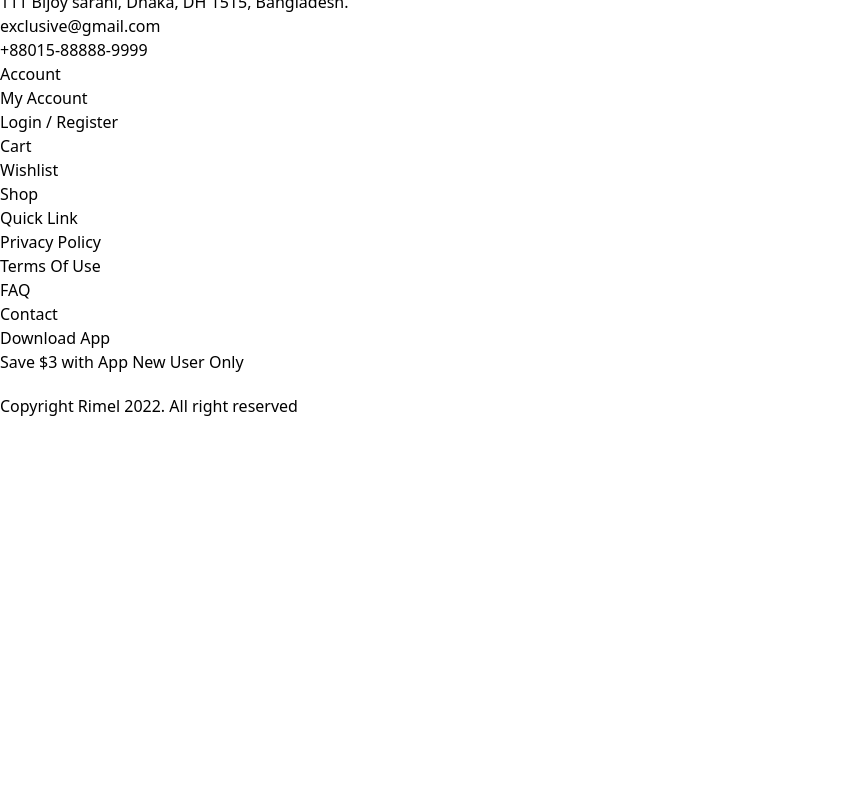
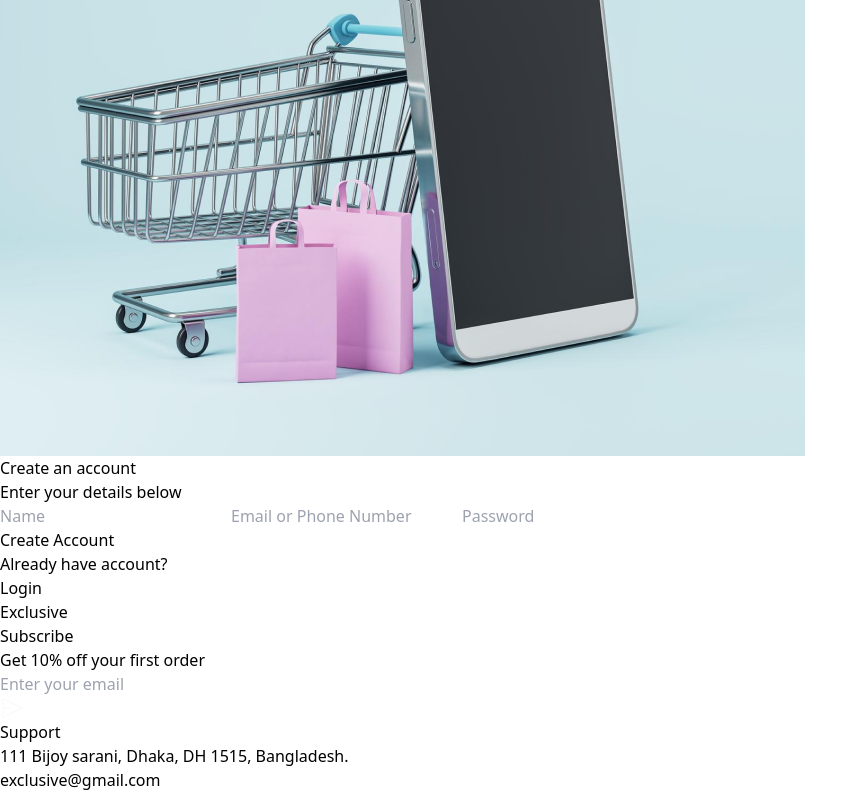
Before and after one commit to Legimmort82/E-Commerce-Website, a React (Vite) app in the folder E-Commerce-Website/: page /signUp in a window 1280 px wide. Shown: the part 782-1578 px from the top of the page, without its empty margins (0-868 px from the left). Before the commit the page ends 1200 px from the top, so only its background shows below. Built offline with nearby package versions, Linux system fonts and the light colour scheme.

Commit message:
SignIn & SignUp Done!!!

```diff
--- a/E-Commerce-Website/src/components/Button.jsx
+++ b/E-Commerce-Website/src/components/Button.jsx
@@ -4,7 +4,7 @@ const Button = ({ children, onClick, paint, size,text="black" }) => {
     md: "w-24",
     lg: "px-12 py-4",
     xl: "w-44",
-    xxl: "w-56",
+    xxl: "py-4 w-[80%]",
     xxxl: "px-12 py-4",
   };
   const colors = {
--- a/E-Commerce-Website/src/pages/Page13.jsx
+++ b/E-Commerce-Website/src/pages/ProductDetails.jsx
@@ -17,7 +17,7 @@ import Delivery from "@/components/Delivery";
 import deliveryone from "@/assets/icons/icon-delivery.svg";
 import Iconreturn from "@/assets/icons/Icon-return.svg";
 
-const Page13 = () => {
+const ProductDetails = () => {
   return (
     <div className="w-[1170px] my-0 mx-auto">
 
@@ -114,4 +114,4 @@ const Page13 = () => {
   );
 };
 
-export default Page13;
+export default ProductDetails;
--- /dev/null
+++ b/E-Commerce-Website/src/pages/SignIn.jsx
@@ -0,0 +1,40 @@
+import signIn from "@/assets/icons/login.png";
+import Button from "@/components/Button";
+import { Link } from "react-router-dom";
+
+const SignIn = () => {
+  return (
+    <div className="flex gap-[129px] pt-[60px] pb-[140px] items-center">
+      <img src={signIn} alt="" className="w-[700px] h-[500px]" />
+      <div>
+        <p className="text-3xl font-medium mb-6">Log in to Exclusive</p>
+        <p className="mb-12">Enter your details below</p>
+        <div className="flex flex-col gap-10 mb-10">
+          <input
+            type="text"
+            placeholder="Email or Phone Number"
+            className="w-[300px] border-b-2 py-2 outline-none px-1"
+          />
+          <input
+            type="text"
+            placeholder="Password"
+            className="w-[300px] border-b-2 py-2 outline-none px-1"
+          />
+        </div>
+        <div className="w-full flex justify-center">
+          <Button paint="red" size="xxl">
+            Login
+          </Button>
+        </div>
+        <div className="flex gap-4 mt-8 px-10">
+          <p>Don't have an account?</p>
+          <Link to="/signUp">
+            <p>SignUp</p>
+          </Link>
+        </div>
+      </div>
+    </div>
+  );
+};
+
+export default SignIn;
--- /dev/null
+++ b/E-Commerce-Website/src/pages/SingUp.jsx
@@ -0,0 +1,44 @@
+import signUp from "@/assets/icons/login.png";
+import Button from "@/components/Button";
+import { Link } from "react-router-dom";
+const SingUp = () => {
+  return (
+    <div className="flex gap-[129px] pt-[60px] pb-[140px] items-center">
+      <img src={signUp} alt="" className="w-[700px] h-[500px]" />
+      <div>
+        <p className="text-3xl font-medium mb-6">Create an account</p>
+        <p className="mb-12">Enter your details below</p>
+        <div className="flex flex-col gap-10 mb-10">
+          <input
+            type="text"
+            placeholder="Name"
+            className="w-[300px] border-b-2 py-2 outline-none px-1"
+          />
+          <input
+            type="text"
+            placeholder="Email or Phone Number"
+            className="w-[300px] border-b-2 py-2 outline-none px-1"
+          />
+          <input
+            type="text"
+            placeholder="Password"
+            className="w-[300px] border-b-2 py-2 outline-none px-1"
+          />
+        </div>
+        <div className="w-full flex justify-center">
+          <Button paint="red" size="xxl">
+            Create Account
+          </Button>
+        </div>
+        <div className="flex gap-4 mt-8 px-10">
+          <p>Already have account?</p>
+          <Link to="/signIn">
+            <p>Login</p>
+          </Link>
+        </div>
+      </div>
+    </div>
+  );
+};
+
+export default SingUp;
```
Also changed, not shown: E-Commerce-Website/src/main.jsx (+13 -3 lines), E-Commerce-Website/src/assets/icons/login.png (added).
